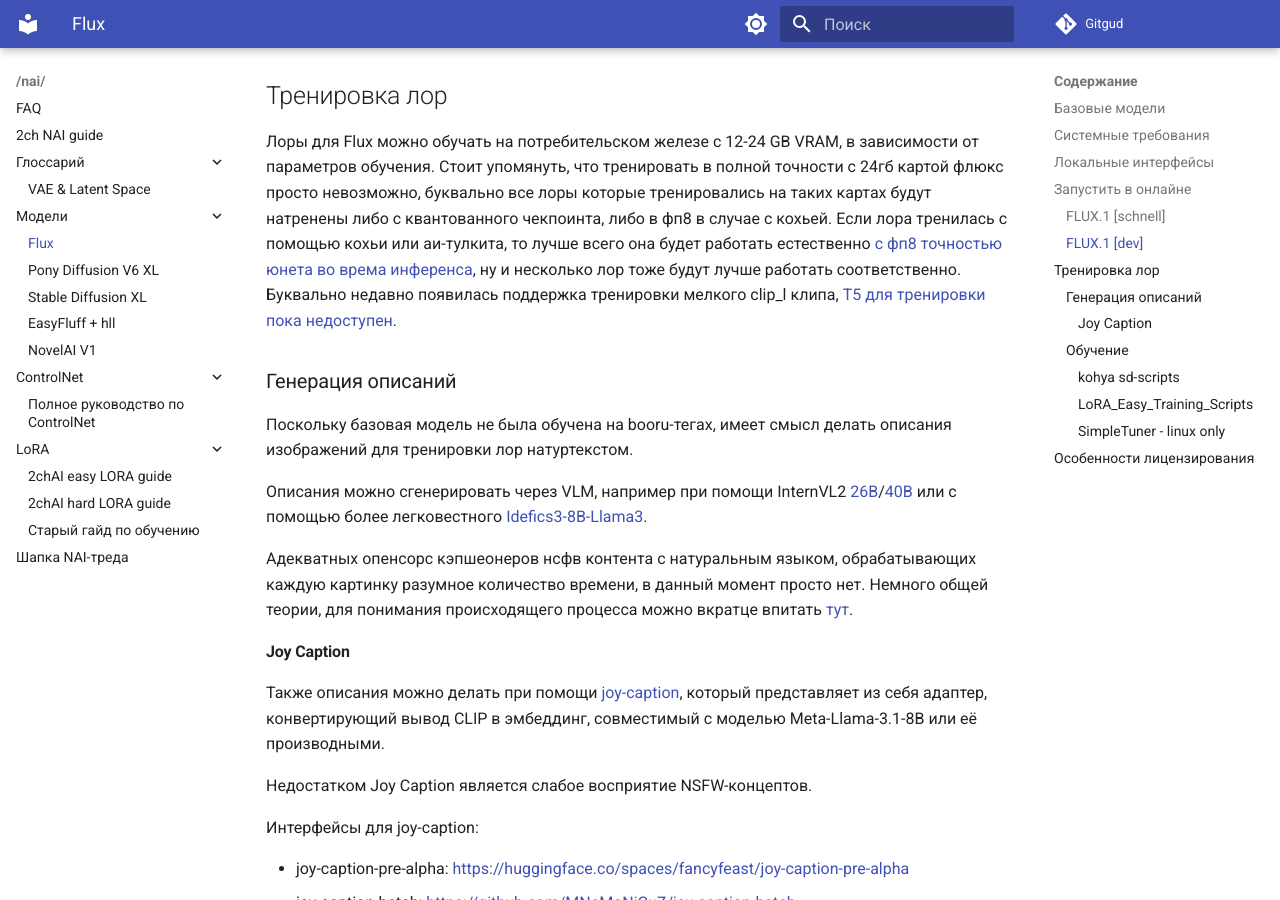
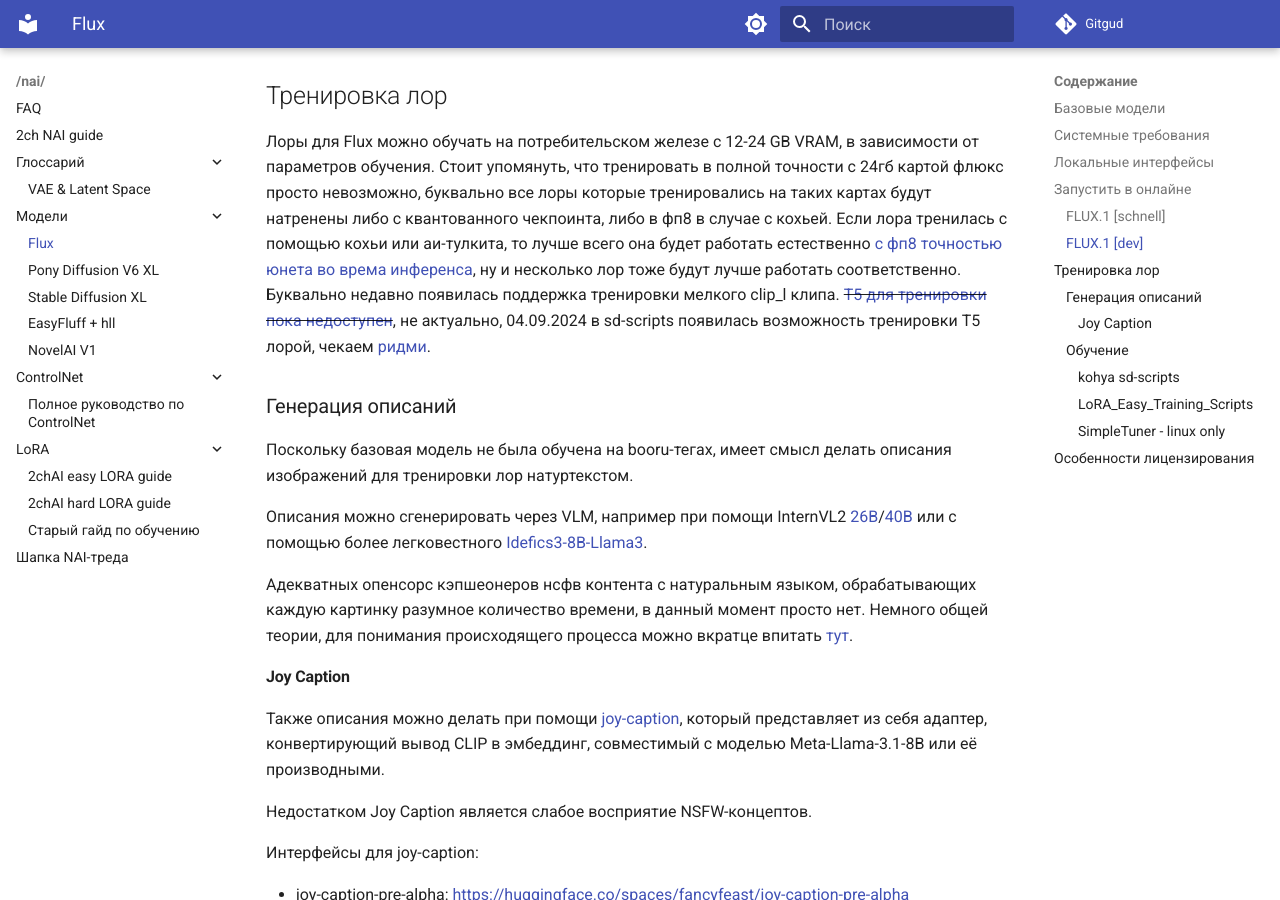
Before and after one commit to 2ch-ai/wiki, an MkDocs documentation site: the page built from docs/nai/models/flux.md, in a window 1280 px wide and 900 px high, scrolled down 1964 px. Built offline with MkDocs 1.6.1 and Material for MkDocs 9.7.7, drawn with Linux system fonts in a browser that asks for light colours.

Commit message:
Актуализация инфы про тренировку T5

```diff
--- a/docs/nai/models/flux.md
+++ b/docs/nai/models/flux.md
@@ -44,7 +44,7 @@
 <https://huggingface.co/spaces/black-forest-labs/FLUX.1-dev>
 
 ## Тренировка лор
-Лоры для Flux можно обучать на потребительском железе с 12-24 GB VRAM, в зависимости от параметров обучения. Стоит упомянуть, что тренировать в полной точности с 24гб картой флюкс просто невозможно, буквально все лоры которые тренировались на таких картах будут натренены либо с квантованного чекпоинта, либо в фп8 в случае с кохьей. Если лора тренилась с помощью кохьи или аи-тулкита, то лучше всего она будет работать естественно [с фп8 точностью юнета во врема инференса](https://old.reddit.com/r/StableDiffusion/comments/1eumy5n/another_flux1dev_quantisation_comparison_but_with/), ну и несколько лор тоже будут лучше работать соответственно. Буквально недавно появилась поддержка тренировки мелкого clip_l клипа, [T5 для тренировки пока недоступен](https://github.com/huggingface/diffusers/blob/main/examples/dreambooth/README_flux.md#text-encoder-training).
+Лоры для Flux можно обучать на потребительском железе с 12-24 GB VRAM, в зависимости от параметров обучения. Стоит упомянуть, что тренировать в полной точности с 24гб картой флюкс просто невозможно, буквально все лоры которые тренировались на таких картах будут натренены либо с квантованного чекпоинта, либо в фп8 в случае с кохьей. Если лора тренилась с помощью кохьи или аи-тулкита, то лучше всего она будет работать естественно [с фп8 точностью юнета во врема инференса](https://old.reddit.com/r/StableDiffusion/comments/1eumy5n/another_flux1dev_quantisation_comparison_but_with/), ну и несколько лор тоже будут лучше работать соответственно. Буквально недавно появилась поддержка тренировки мелкого clip_l клипа. ~~[T5 для тренировки пока недоступен](https://github.com/huggingface/diffusers/blob/main/examples/dreambooth/README_flux.md#text-encoder-training)~~, не актуально, 04.09.2024 в sd-scripts появилась возможность тренировки T5 лорой, чекаем [ридми](https://github.com/kohya-ss/sd-scripts/blob/sd3/README.md).
 
 ### Генерация описаний
 Поскольку базовая модель не была обучена на booru-тегах, имеет смысл делать описания изображений для тренировки лор натуртекстом.
```
